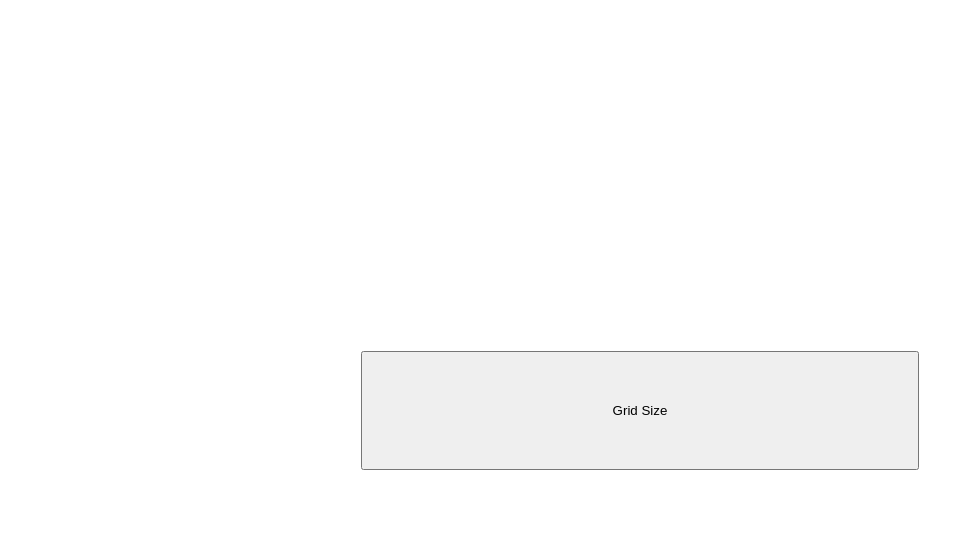
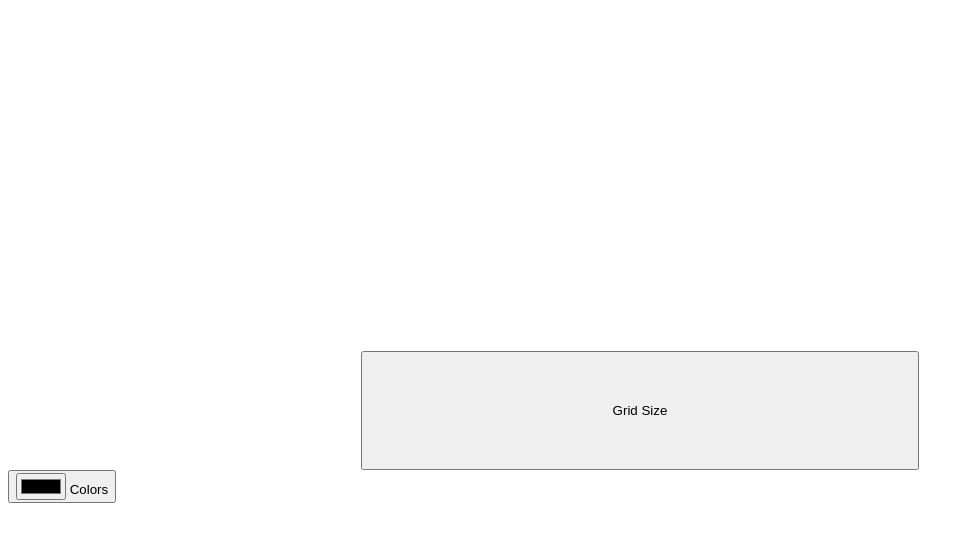
Before and after one commit to pauleenaphan/Etch-a-Sketch, a plain HTML site: page index.html in a window 1280 px wide. Shown: the part 79-620 px from the top of the page, without its empty margins (0-974 px from the left). Drawn offline with Linux system fonts and the light colour scheme.

Commit message:
added colorbtn

```diff
--- a/index.html
+++ b/index.html
@@ -9,6 +9,13 @@
     <body>
         <h1>Etch-a-Sketch</h1>
         <div id = "grid"></div>
-        <button id = "gridsizebtn"> Grid Size </button>
+        <div class = btns>
+            <button id = "gridsizebtn"> Grid Size </button>
+            <button id = "colorbtn">
+                <input type = "color" id = "colors">
+                <label for = "color">Colors</label>
+            </div>
+        </div>
+
     </body>
 </html>
```
